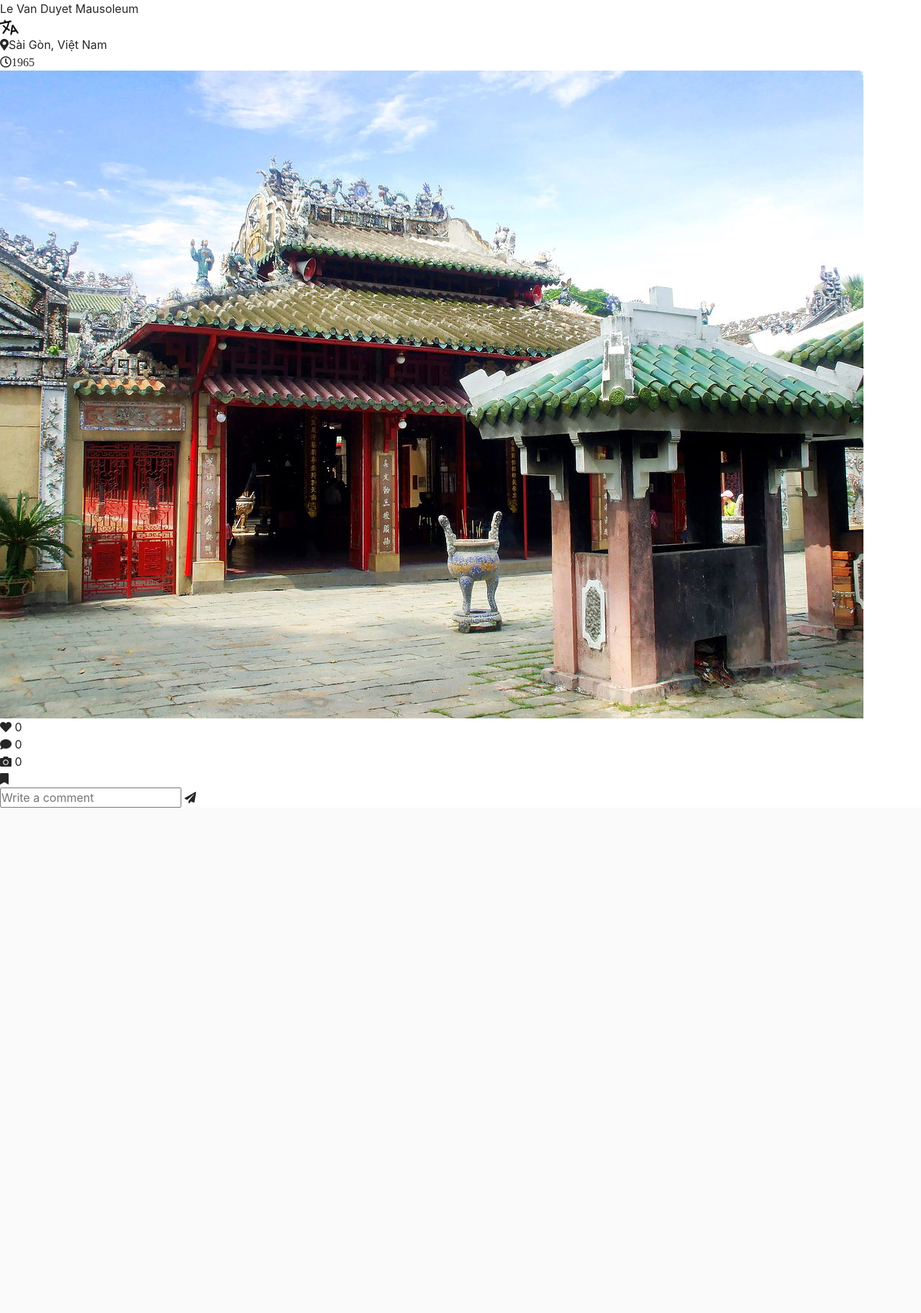
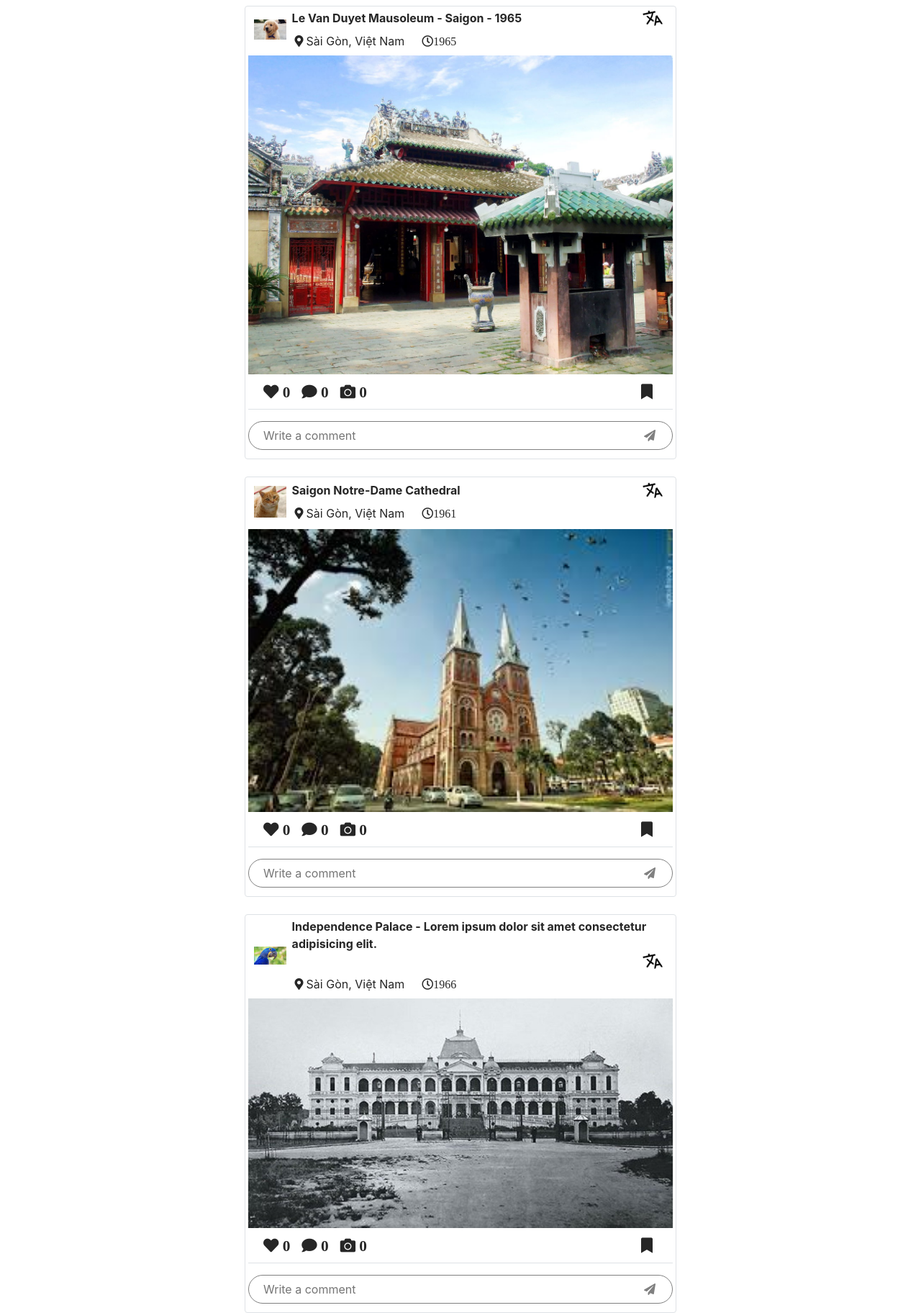
Before and after one commit to tphuc/HeritageGo, a PHP site: page / in a window 1280 px wide. Shown: the part 80-1904 px from the top of the page at 72% size. Before the commit the page ends 1202 px from the top, so only its background shows below. Run offline with PHP 8.4, Linux system fonts and the light colour scheme; some libraries are stand-ins or nearby versions.

Commit message:
update branch nson - wp14 15

```diff
--- a/css/main.css
+++ b/css/main.css
@@ -160,31 +160,19 @@ label {
 /* end floating table */
 
 /* Post */
-.main {
-    display: flex;
-}
-
-.main__left {
-    margin: auto;
-}
-
 .main__mid {
     display: flex;
     width: 600px;
     flex-direction: column;
     margin-right: 80px;
 }
-
-.main__right {
-    margin: auto;
-}
-
 .post__header {
     display: flex;
     align-items: center;
 }
 
 #translate-icon {
+    float: right;
     width: 24px;
     height: 24px;
     margin-right: 20px;
@@ -192,9 +180,9 @@ label {
     animation-duration: 1000ms;
     animation-timing-function: linear;
     animation-iteration-count: infinite;
-  }
+}
 
-  @keyframes shake {
+@keyframes shake {
     0% {
       transform: rotate(0deg);
     }
@@ -214,4 +202,33 @@ label {
     100% {
       transform: rotate(0deg);
     }
-  }
+}
+.post__avatar {
+    width: 50px;
+}
+
+.post__image {
+    width: 600px;
+    height: auto;
+}
+
+.post__comment {
+    display: flex;
+    flex-direction: row;
+}
+
+
+#comment {
+    width: 100%;
+    border: 1px solid gray;
+    border-radius: 20px;
+    height: 40px;
+    padding: 5px 5px 5px 20px;
+    outline: none;
+}
+#plane-icon {
+    float: right;
+    margin-left: -40px;
+    margin-top: 20px;
+    color: gray;
+}
--- a/index.html
+++ b/index.html
@@ -7,6 +7,9 @@
     <meta name="description" content="Héritage GO is the community for heritage lovers.">
     <meta name="viewport" content="width=device-width, initial-scale=1">
     <title>Héritage GO</title>
+
+    <!-- Bootstrap Glyphicons-->
+    <link href="//netdna.bootstrapcdn.com/bootstrap/4.3.1/css/bootstrap-glyphicons.css" rel="stylesheet">
 
     <!-- Bootstrap -->
     <link rel="stylesheet"
@@ -82,63 +85,145 @@
         </div>
     </header>
 
-    <main>
-        <div class="main_left"></div>
-
-        <div class="main_mid">
-            <div class="post">
-                <div class="post__header">
-                  <div class="post__avatar"></div>
-                  <div class="post__detail">
-                    <div class="post__top">
-                      <div class="post__title">
-                        Le Van Duyet Mausoleum
+    <main class="container">
+        <div class="main_mid mx-auto" style="width: 600px;">
+            <!-- Post 1-->
+            <div class="post border p-1 rounded container mt-2">
+                <div class="post__header media mb-2">
+                  <div class="post__avatar m-2">
+                    <img src="img/Golden-Retriever-Puppy.jpg" alt="" class="img-fluid">
+                  </div>
+                  <div class="post__detail container">
+                    <div class="post__top row mb-2">
+                      <div class="post__title font-weight-bold">
+                        Le Van Duyet Mausoleum - Saigon - 1965
                       </div>
-                      <img src="./img/translate_icon.png" id="translate-icon">
+                      <img src="./img/translate_icon.png" id="translate-icon" class="ml-auto mr-3">
                     </div>
 
-                    <div class="post__siteinfo">
-                      <div class="post__siteposition">
-                        <i class="fas fa-map-marker-alt"></i>Sài Gòn, Việt Nam
-                      </div>
-                      <div class="post__sitetime">
-                        <i class="far fa-clock">1965</i>
+                    <div class="post__siteinfo row">
+                        <i class="fas fa-map-marker-alt m-1"></i>Sài Gòn, Việt Nam
+                        <i class="far fa-clock m-1 ml-4">1965</i>
+                    </div>
+                  </div>
+                </div>
+
+                <img src="./img/LVD.png" alt="postImage" class="post__image img-fluid">
+
+                <div class="container border-bottom px-1 mb-2">
+                  <div class="post__reaction row mx-4 my-2">
+                    <div class="reaction__left row">
+                        <i class="fa-lg fas fa-heart p-2">&nbsp0</i>
+                        <i class="fa-lg fas fa-comment p-2">&nbsp0</i>
+                        <i class="fa-lg fas fa-camera p-2">&nbsp0</i>
+                    </div>
+                    <div class="reaction__right ml-auto">
+                      <div class="reaction__bookmark">
+                        <i class="fa-lg fas fa-bookmark pt-2"></i>
                       </div>
                     </div>
                   </div>
                 </div>
 
-                <img src="./img/LVD.png" alt="postImage" class="post__image">
+                <div class="post__comment">
+                    <input class="my-2" type="text" placeholder="Write a comment" id="comment"></input>
+                    <span class="fas fa-paper-plane" id="plane-icon"></span>
+                </div>
+            </div>
+            <!-- End Post 1-->
 
-                <div class="post__reaction">
-                  <div class="reaction__left">
-                    <div class="reaction__love">
-                      <i class="fas fa-heart"></i>
-                      0
+            <!-- Post 2-->
+            <div class="post border p-1 rounded container mt-4">
+                <div class="post__header media mb-2">
+                  <div class="post__avatar m-2">
+                    <img src="img/cat.jpeg" alt="" class="img-fluid">
+                  </div>
+                  <div class="post__detail container">
+                    <div class="post__top row mb-2">
+                      <div class="post__title font-weight-bold">
+                          Saigon Notre-Dame Cathedral
+                      </div>
+                      <img src="./img/translate_icon.png" id="translate-icon" class="ml-auto mr-3">
                     </div>
-                    <div class="reaction__comment">
-                      <i class="fas fa-comment"></i>
-                      0
-                    </div>
-                    <div class="reaction__camera">
-                      <i class="fas fa-camera"></i>
-                      0
-                    </div>
-                  </div>
-                  <div class="reaction__right">
-                    <div class="reaction__bookmark">
-                      <i class="fas fa-bookmark"></i>
+
+                    <div class="post__siteinfo row">
+                        <i class="fas fa-map-marker-alt m-1"></i>Sài Gòn, Việt Nam
+                        <i class="far fa-clock m-1 ml-4">1961</i>
                     </div>
                   </div>
                 </div>
+
+                <img src="./img/ducba.jpeg" alt="postImage" class="post__image img-fluid">
+
+                <div class="container border-bottom px-1 mb-2">
+                  <div class="post__reaction row mx-4 my-2">
+                    <div class="reaction__left row">
+                        <i class="fa-lg fas fa-heart p-2">&nbsp0</i>
+                        <i class="fa-lg fas fa-comment p-2">&nbsp0</i>
+                        <i class="fa-lg fas fa-camera p-2">&nbsp0</i>
+                    </div>
+                    <div class="reaction__right ml-auto">
+                      <div class="reaction__bookmark">
+                        <i class="fa-lg fas fa-bookmark pt-2"></i>
+                      </div>
+                    </div>
+                  </div>
+                </div>
+
                 <div class="post__comment">
-                  <input type="text" name="comment" placeholder="Write a comment" class="commentBox">
-                  <span class="fas fa-paper-plane"></span>
+                    <input class="my-2" type="text" placeholder="Write a comment" id="comment"></input>
+                    <span class="fas fa-paper-plane" id="plane-icon"></span>
                 </div>
             </div>
+            <!-- End Post 2-->
+
+            <!-- Post 3-->
+            <div class="post border p-1 rounded container mt-4">
+                <div class="post__header media mb-2">
+                  <div class="post__avatar m-2">
+                    <img src="img/parrot.jpeg" alt="" class="img-fluid">
+                  </div>
+                  <div class="post__detail container">
+                    <div class="post__top row mb-2">
+                      <div class="post__title font-weight-bold">
+                        Independence Palace - Lorem ipsum dolor sit amet consectetur adipisicing elit.
+                      </div>
+                      <img src="./img/translate_icon.png" id="translate-icon" class="ml-auto mr-3">
+                    </div>
+
+                    <div class="post__siteinfo row">
+                        <i class="fas fa-map-marker-alt m-1"></i>Sài Gòn, Việt Nam
+                        <i class="far fa-clock m-1 ml-4">1966</i>
+                    </div>
+                  </div>
+                </div>
+
+                <img src="./img/doclap.jpg" alt="postImage" class="post__image img-fluid">
+
+                <div class="container border-bottom px-1 mb-2">
+                  <div class="post__reaction row mx-4 my-2">
+                    <div class="reaction__left row">
+                        <i class="fa-lg fas fa-heart p-2">&nbsp0</i>
+                        <i class="fa-lg fas fa-comment p-2">&nbsp0</i>
+                        <i class="fa-lg fas fa-camera p-2">&nbsp0</i>
+                    </div>
+                    <div class="reaction__right ml-auto">
+                      <div class="reaction__bookmark">
+                        <i class="fa-lg fas fa-bookmark pt-2"></i>
+                      </div>
+                    </div>
+                  </div>
+                </div>
+
+                <div class="post__comment">
+                    <input class="my-2" type="text" placeholder="Write a comment" id="comment"></input>
+                    <span class="fas fa-paper-plane" id="plane-icon"></span>
+                </div>
+            </div>
+            <!-- End Post 3-->
+
         </div>
 
-        <div class="main_right"></div>
     </main>
 
     <script src="https://code.jquery.com/jquery-3.3.1.min.js"
```
Also changed, not shown: img/Golden-Retriever-Puppy.jpg (added), img/cat.jpeg (added), img/doclap.jpg (added), img/ducba.jpeg (added), img/parrot.jpeg (added).
